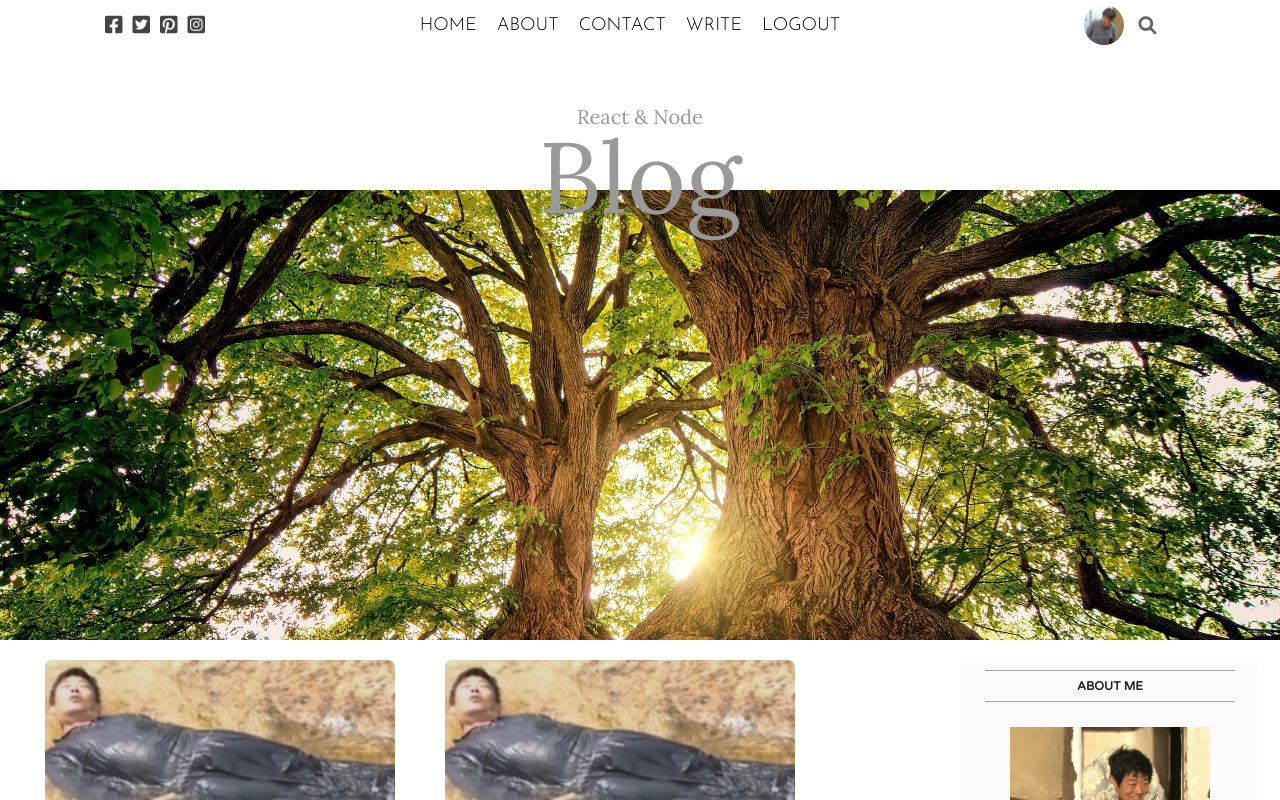
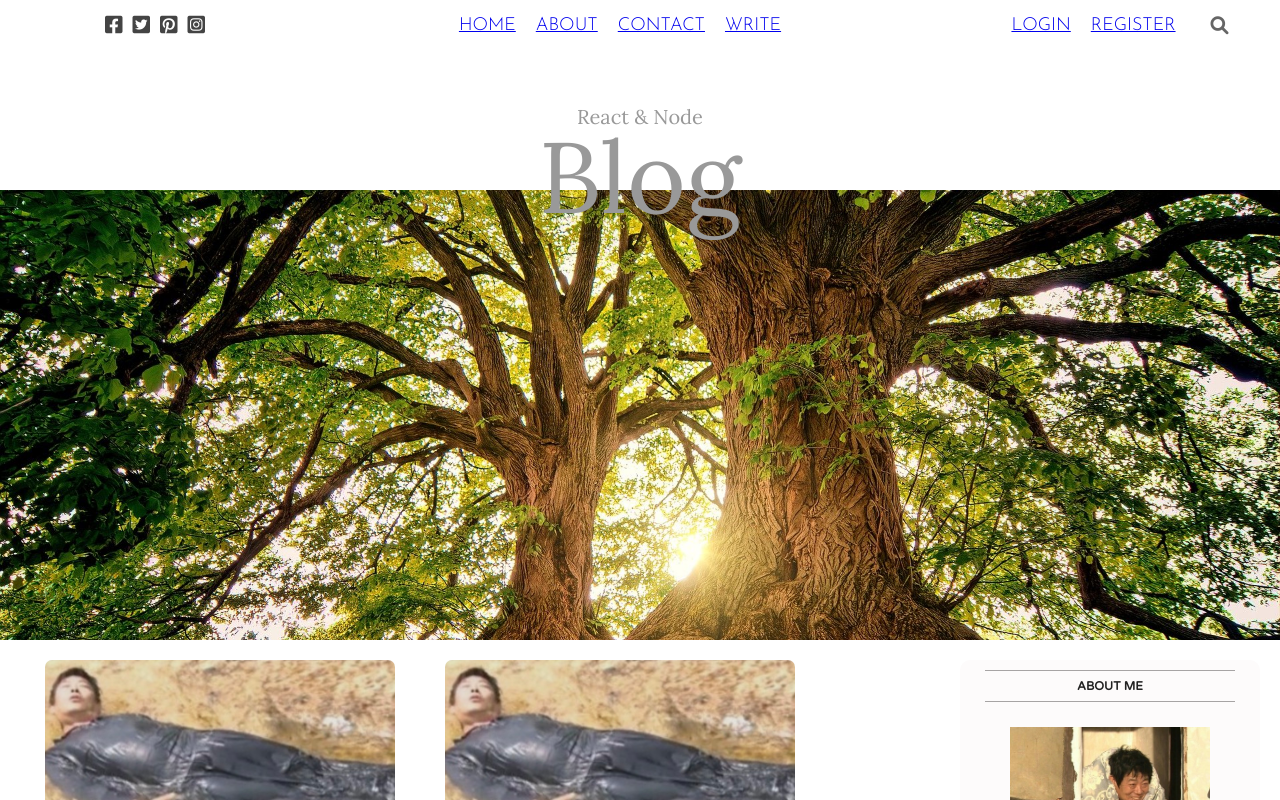
Before and after one commit to 0cddo/react_blog, a React (Create React App) app: page / in a window 1280 px wide. Shown: the top 800 px of the page. Built offline with nearby package versions, Linux system fonts and the light colour scheme.

Commit message:
⚡️ Topbar  네비게이션 링크 연결

```diff
--- a/src/components/topbar/TopBar.jsx
+++ b/src/components/topbar/TopBar.jsx
@@ -1,6 +1,8 @@
 import "./topbar.css";
+import { Link } from "react-router-dom";
 
 export default function TopBar() {
+  const user = false;
   return (
     <div className="top">
       <div className="topLeft">
@@ -11,19 +13,51 @@ export default function TopBar() {
       </div>
       <div className="topCenter">
         <ul className="topList">
-          <li className="topListItem">HOME</li>
-          <li className="topListItem">ABOUT</li>
-          <li className="topListItem">CONTACT</li>
-          <li className="topListItem">WRITE</li>
-          <li className="topListItem">LOGOUT</li>
+          <li className="topListItem">
+            <Link className="link" to="/">
+              HOME
+            </Link>
+          </li>
+          <li className="topListItem">
+            <Link className="link" to="/about">
+              ABOUT
+            </Link>
+          </li>
+          <li className="topListItem">
+            <Link className="link" to="/contact">
+              CONTACT
+            </Link>
+          </li>
+          <li className="topListItem">
+            <Link className="link" to="/write">
+              WRITE
+            </Link>
+          </li>
+          <li className="topListItem">{user && "LOGOUT"}</li>
         </ul>
       </div>
       <div className="topRight">
-        <img
-          className="topImage"
-          src={require("./profile.png")}
-          alt="profile"
-        />
+        {user ? (
+          <img
+            className="topImage"
+            src={require("./profile.png")}
+            alt="profile"
+          />
+        ) : (
+          <ul className="topList">
+            <li className="topListItem ">
+              <Link className="link" to="/login">
+                LOGIN
+              </Link>
+            </li>
+            <li className="topListItem ">
+              <Link className="link" to="/register">
+                REGISTER
+              </Link>
+            </li>
+          </ul>
+        )}
+
         <i className="topSearchIcon fas fa-search"></i>
       </div>
     </div>
```
